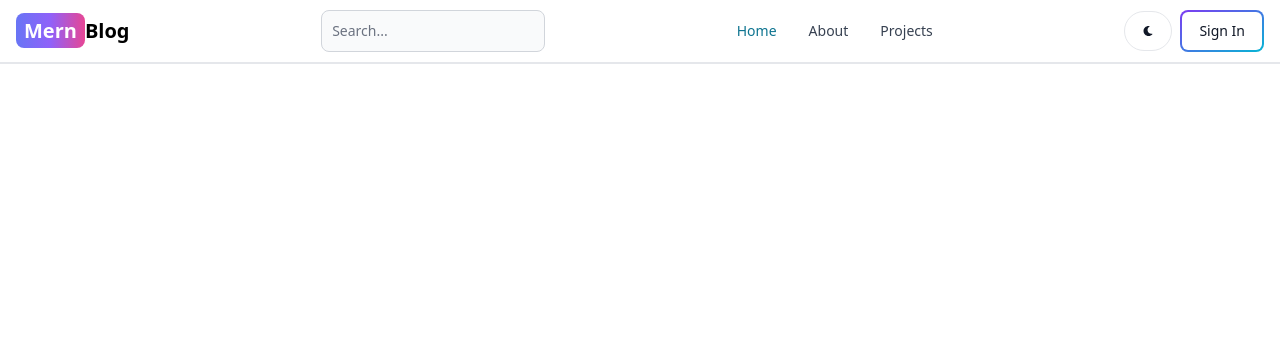
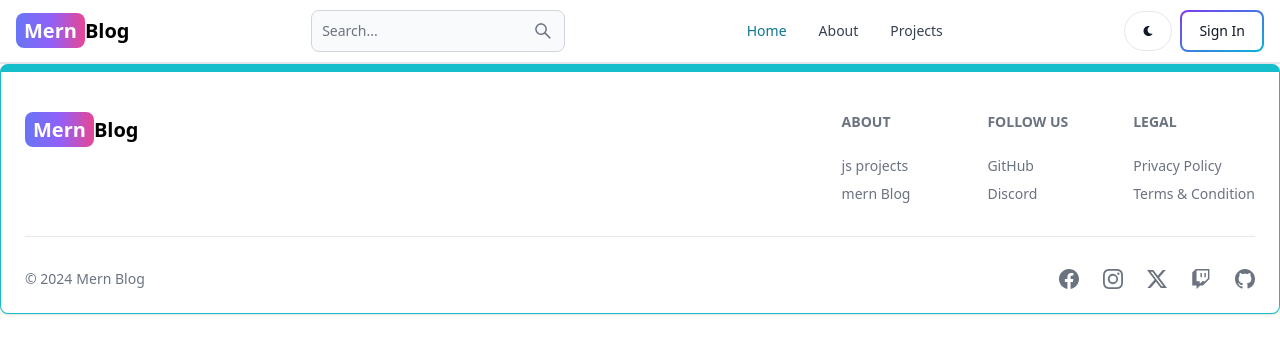
Before and after one commit to Dinesh8447/mern-BlogApp, a React (Vite) app in the folder client/: page / in a window 1280 px wide. Shown: the top 354 px of the page. Built offline with nearby package versions, Linux system fonts and the light colour scheme.

Commit message:
footer compoents

```diff
--- a/client/src/App.jsx
+++ b/client/src/App.jsx
@@ -8,6 +8,7 @@
 import Signup from './pages/Signup'
 import Header from './compoents/Header'
 import axios from 'axios'
+import Footer from './compoents/Footer'
 
 axios.defaults.baseURL='http://localhost:4000/api'
 axios.defaults.withCredentials=true
@@ -16,8 +17,6 @@
   return (
    <Routes>
     <Route path='/' element={<Header/>}>
-
-
     <Route path='/home' element={<Home/>}/>
     <Route path='/dashboard' element={<Dashboard/>}/>
     <Route path='/about' element={<About/>}/>
--- /dev/null
+++ b/client/src/compoents/Footer.jsx
@@ -0,0 +1,85 @@
+import React from 'react'
+import { Footer } from 'flowbite-react'
+import { Link } from 'react-router-dom'
+import {BsFacebook,BsInstagram,BsTwitter,BsTwitch,BsGithub, BsTwitterX} from 'react-icons/bs'
+export default function Footers() {
+  return (
+    <Footer container className="border border-t-8 border-teal-400">
+
+      <div className='w-full max-w-7xl mx-auto'>
+        <div className='grid w-full justify-between sm:flex md:grid-cols-1'>
+          <div className='mt-5'>
+            <Link to={'/'} className='self-center text-lg sm:text-xl whitespace-nowrap font-semibold dark:text-white'>
+              <span className='px-2 py-1 bg-gradient-to-r from-indigo-500 via-purple-500 to-pink-500 rounded-lg text-white'>Mern</span>Blog
+            </Link>
+          </div>
+
+          <div className='grid grid-cols-2 gap-8 mt-4 sm:grid-cols-3 sm:gap-6'>
+            {/* about col */}
+            <div>
+
+              <Footer.Title title='About' />
+              <Footer.LinkGroup col>
+                <Footer.Link href='https://www.jsproject.com' target='_blank' rel='noopener noreferrer'>
+                  js projects
+                </Footer.Link>
+              </Footer.LinkGroup>
+
+              <Footer.LinkGroup className='mt-2' col>
+                <Footer.Link href='https://www.jsproject.com' target='_blank' rel='noopener noreferrer'>
+                  mern Blog
+                </Footer.Link>
+              </Footer.LinkGroup>
+            </div>
+
+            {/* follow us col */}
+            <div>
+              <Footer.Title title='Follow Us' />
+              <Footer.LinkGroup col>
+                <Footer.Link href='https://www.github.com/Dinesh8447' target='_blank' rel='noopener noreferrer'>
+                  GitHub
+                </Footer.Link>
+              </Footer.LinkGroup>
+
+              <Footer.LinkGroup className='mt-2' col>
+                <Footer.Link href='https://www.discord.com' target='_blank' rel='noopener noreferrer'>
+                  Discord
+                </Footer.Link>
+              </Footer.LinkGroup>
+            </div>
+            {/* legal */}
+            <div>
+              <Footer.Title title='Legal' />
+              <Footer.LinkGroup col>
+                <Footer.Link href='#'>
+                  Privacy Policy
+                </Footer.Link>
+              </Footer.LinkGroup>
+
+              <Footer.LinkGroup className='mt-2' col>
+                <Footer.Link href='#' >
+                  Terms & Condition
+                </Footer.Link>
+              </Footer.LinkGroup>
+            </div>
+
+
+          </div>
+
+        </div>
+        <Footer.Divider/>
+        <div className='w-full sm:flex sm:items-center sm:justify-between'>
+          <Footer.Copyright  href='#' by='Mern Blog' year={new Date().getFullYear()}/>
+          <div className='flex gap-6  sm:mt-0  sm:justify-center'>
+            <Footer.Icon href='#' icon={BsFacebook}/>
+            <Footer.Icon href='#' icon={BsInstagram}/>
+            <Footer.Icon href='#' icon={BsTwitterX}/>
+            <Footer.Icon href='#' icon={BsTwitch}/>
+            <Footer.Icon href='https://www.github.com/Dinesh8447' icon={BsGithub}/>
+          </div>
+        </div>
+
+      </div>
+    </Footer>
+  )
+}
--- a/client/src/compoents/Header.jsx
+++ b/client/src/compoents/Header.jsx
@@ -2,6 +2,8 @@
 import { Link, Outlet, useLocation } from 'react-router-dom'
 import { AiOutlineSearch } from 'react-icons/ai'
 import { FaMoon } from 'react-icons/fa'
+// import Footer from './Footer'
+import Footers from './Footer'
 
 
 export default function Header() {
@@ -19,8 +21,7 @@
           <TextInput
             type='text'
             placeholder='Search...'
-            // rightIcon={<AiOutlineSearch/>}
-            // icon={<AiOutlineSearch/>}
+            rightIcon={AiOutlineSearch}
             className='hidden lg:inline'
           />
         </form>
@@ -65,11 +66,8 @@
 
       </Navbar>
 
-
-
-
-
       <Outlet />
+      <Footers/>
     </div>
   )
 }
```
